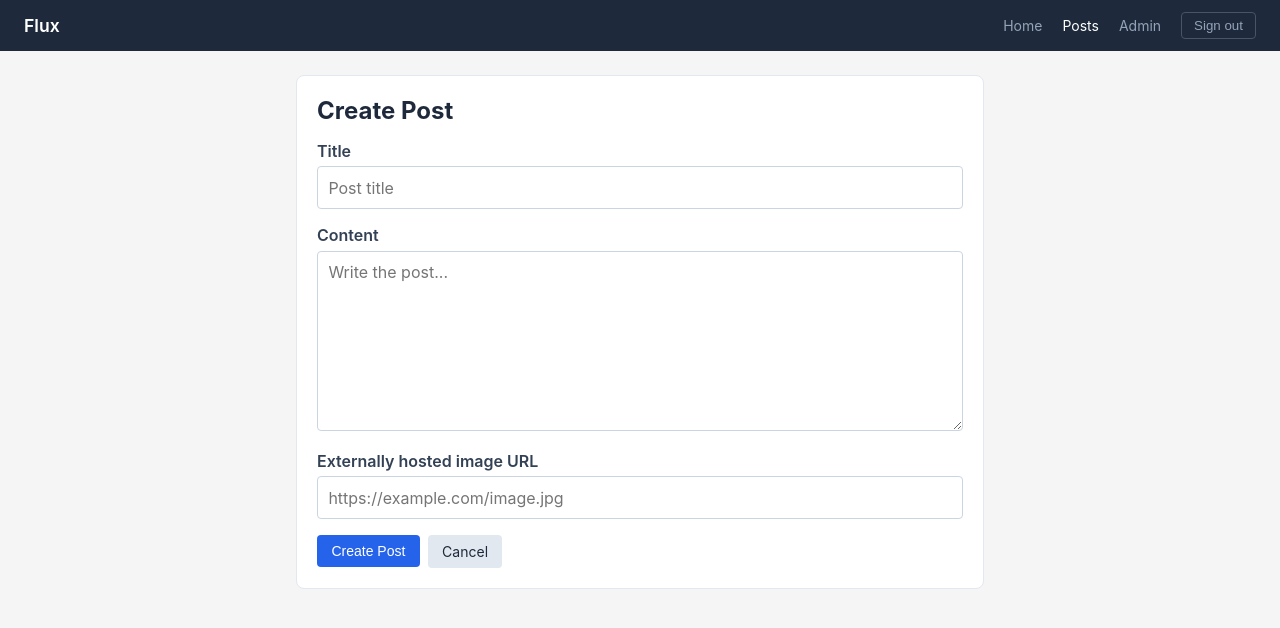
After one commit to MasterSpyColin007/Flux, a Spring Boot app: page /posts/create in a window 1280 px wide. The commit adds this page. Shown: the top 628 px of the page. Run offline with Spring Boot 4, Linux system fonts and the light colour scheme; a user stored in the database is signed in; some of the project's set-up classes (security, data sources, template engines, error pages and the like) are left out, and stand-ins take their place; some libraries are stand-ins or nearby versions.

Commit message:
Fix auth lockout and add post pages

```diff
--- /dev/null
+++ b/flux/src/main/java/com/example/flux/controller/PostPageController.java
@@ -0,0 +1,100 @@
+package com.example.flux.controller;
+
+import com.example.flux.model.Post;
+import com.example.flux.service.PostService;
+import org.springframework.stereotype.Controller;
+import org.springframework.ui.Model;
+import org.springframework.web.bind.annotation.GetMapping;
+import org.springframework.web.bind.annotation.PathVariable;
+import org.springframework.web.bind.annotation.PostMapping;
+import org.springframework.web.bind.annotation.RequestParam;
+import org.springframework.web.servlet.mvc.support.RedirectAttributes;
+
+import java.security.Principal;
+
+@Controller
+public class PostPageController {
+
+	private final PostService postService;
+
+	public PostPageController(PostService postService) {
+		this.postService = postService;
+	}
+
+	@GetMapping("/posts")
+	public String listPosts(Model model) {
+		model.addAttribute("posts", postService.getAllPosts());
+		return "posts";
+	}
+
+	@GetMapping("/posts/create")
+	public String showCreateForm(Model model) {
+		model.addAttribute("mode", "create");
+		model.addAttribute("post", new Post());
+		return "post-form";
+	}
+
+	@PostMapping("/posts/create")
+	public String createPost(@RequestParam(required = false) String title,
+							 @RequestParam String content,
+							 @RequestParam(required = false) String imageUrl,
+							 Principal principal,
+							 RedirectAttributes redirectAttributes) {
+		try {
+			Post post = postService.createPost(principal.getName(), title, content, imageUrl);
+			redirectAttributes.addFlashAttribute("success", "Post created.");
+			return "redirect:/posts/" + post.getId();
+		} catch (IllegalArgumentException ex) {
+			redirectAttributes.addFlashAttribute("error", ex.getMessage());
+			return "redirect:/posts/create";
+		}
+	}
+
+	@GetMapping("/posts/{id}")
+	public String viewPost(@PathVariable Long id, Model model) {
+		model.addAttribute("post", postService.getPostById(id));
+		return "post-detail";
+	}
+
+	@GetMapping("/posts/{id}/edit")
+	public String showEditForm(@PathVariable Long id, Model model) {
+		model.addAttribute("mode", "edit");
+		model.addAttribute("post", postService.getPostById(id));
+		return "post-form";
+	}
+
+	@PostMapping("/posts/{id}/edit")
+	public String updatePost(@PathVariable Long id,
+							 @RequestParam(required = false) String title,
+							 @RequestParam String content,
+							 @RequestParam(required = false) String imageUrl,
+							 Principal principal,
+							 RedirectAttributes redirectAttributes) {
+		try {
+			postService.updatePost(id, principal.getName(), title, content, imageUrl);
+			redirectAttributes.addFlashAttribute("success", "Post updated.");
+			return "redirect:/posts/" + id;
+		} catch (IllegalArgumentException ex) {
+			redirectAttributes.addFlashAttribute("error", ex.getMessage());
+			return "redirect:/posts/" + id + "/edit";
+		}
+	}
+
+	@GetMapping("/posts/{id}/delete")
+	public String showDeleteConfirmation(@PathVariable Long id, Model model) {
+		model.addAttribute("post", postService.getPostById(id));
+		return "post-delete";
+	}
+
+	@PostMapping("/posts/{id}/delete")
+	public String deletePost(@PathVariable Long id, Principal principal, RedirectAttributes redirectAttributes) {
+		try {
+			postService.deletePost(id, principal.getName());
+			redirectAttributes.addFlashAttribute("success", "Post deleted.");
+			return "redirect:/posts";
+		} catch (IllegalArgumentException ex) {
+			redirectAttributes.addFlashAttribute("error", ex.getMessage());
+			return "redirect:/posts/" + id + "/delete";
+		}
+	}
+}
--- a/flux/src/main/java/com/example/flux/repository/UserRepository.java
+++ b/flux/src/main/java/com/example/flux/repository/UserRepository.java
@@ -8,4 +8,5 @@ import java.util.Optional;
 public interface UserRepository extends JpaRepository<User, Long> {
 	Optional<User> findByUsername(String username);
 	Optional<User> findByEmail(String email);
+	long countByRole(String role);
 }
--- a/flux/src/main/resources/templates/home.html
+++ b/flux/src/main/resources/templates/home.html
@@ -67,6 +67,7 @@
         <span class="brand">Flux</span>
         <div class="nav-links">
             <a th:href="@{/}" class="active">Home</a>
+            <a th:href="@{/posts}">Posts</a>
             <a th:href="@{/users}" sec:authorize="hasRole('ADMIN')">Admin</a>
             <span class="user-info">Signed in as <strong sec:authentication="name">user</strong></span>
             <form th:action="@{/logout}" method="post">
@@ -79,6 +80,7 @@
         <div class="card">
             <h1>Welcome to Flux</h1>
             <p>You are signed in as <strong sec:authentication="name">user</strong>.</p>
+            <a th:href="@{/posts}" class="btn">View Posts</a>
             <a th:href="@{/users}" class="btn" sec:authorize="hasRole('ADMIN')">Admin Dashboard</a>
         </div>
     </div>
--- /dev/null
+++ b/flux/src/main/resources/templates/post-form.html
@@ -0,0 +1,69 @@
+<!DOCTYPE html>
+<html xmlns:th="http://www.thymeleaf.org" xmlns:sec="http://www.thymeleaf.org/extras/spring-security">
+<head>
+    <meta charset="UTF-8">
+    <meta name="viewport" content="width=device-width, initial-scale=1.0">
+    <title th:text="${mode == 'edit'} ? 'Flux - Edit Post' : 'Flux - Create Post'">Flux - Post</title>
+    <style>
+        * { margin: 0; padding: 0; box-sizing: border-box; }
+        body { font-family: -apple-system, BlinkMacSystemFont, 'Segoe UI', Roboto, sans-serif; background: #f5f5f5; color: #333; }
+        nav { background: #1e293b; color: #fff; padding: 0.75rem 1.5rem; display: flex; align-items: center; justify-content: space-between; }
+        nav .brand { font-weight: 600; font-size: 1.1rem; }
+        nav .nav-links { display: flex; align-items: center; gap: 1.25rem; }
+        nav a { color: #94a3b8; text-decoration: none; font-size: 0.875rem; }
+        nav a:hover, nav a.active { color: #fff; }
+        nav form { display: inline; }
+        nav button { background: none; border: 1px solid #475569; color: #94a3b8; padding: 0.3rem 0.75rem; border-radius: 4px; cursor: pointer; }
+        .container { max-width: 720px; margin: 1.5rem auto; padding: 0 1rem; }
+        .form-panel { background: #fff; border: 1px solid #e2e8f0; border-radius: 8px; padding: 1.25rem; }
+        h1 { font-size: 1.5rem; color: #1e293b; margin-bottom: 1rem; }
+        .form-group { margin-bottom: 1rem; }
+        label { display: block; margin-bottom: 0.35rem; font-weight: 600; color: #334155; }
+        input, textarea { width: 100%; padding: 0.65rem; border: 1px solid #cbd5e1; border-radius: 4px; font: inherit; }
+        textarea { min-height: 180px; resize: vertical; }
+        .form-actions { display: flex; gap: 0.5rem; flex-wrap: wrap; align-items: center; }
+        .btn { display: inline-block; padding: 0.5rem 0.9rem; background: #2563eb; color: #fff; border: none; border-radius: 4px; text-decoration: none; font-size: 0.875rem; cursor: pointer; }
+        .btn:hover { background: #1d4ed8; }
+        .btn-secondary { background: #e2e8f0; color: #1e293b; }
+        .btn-secondary:hover { background: #cbd5e1; }
+        .alert { padding: 0.75rem 1rem; border-radius: 4px; margin-bottom: 1rem; font-size: 0.875rem; }
+        .alert-error { background: #fef2f2; color: #991b1b; border: 1px solid #fecaca; }
+        @media (max-width: 700px) { nav { align-items: flex-start; flex-direction: column; gap: 0.75rem; } nav .nav-links { flex-wrap: wrap; } }
+    </style>
+</head>
+<body>
+    <nav>
+        <span class="brand">Flux</span>
+        <div class="nav-links">
+            <a th:href="@{/}">Home</a>
+            <a th:href="@{/posts}" class="active">Posts</a>
+            <a th:href="@{/users}" sec:authorize="hasRole('ADMIN')">Admin</a>
+            <form th:action="@{/logout}" method="post"><button type="submit">Sign out</button></form>
+        </div>
+    </nav>
+    <main class="container">
+        <div th:if="${error}" class="alert alert-error" th:text="${error}"></div>
+        <section class="form-panel">
+            <h1 th:text="${mode == 'edit'} ? 'Edit Post' : 'Create Post'">Create Post</h1>
+            <form method="post" th:action="${mode == 'edit'} ? @{/posts/{id}/edit(id=${post.id})} : @{/posts/create}">
+                <div class="form-group">
+                    <label for="title">Title</label>
+                    <input id="title" name="title" type="text" th:value="${post.title}" placeholder="Post title">
+                </div>
+                <div class="form-group">
+                    <label for="content">Content</label>
+                    <textarea id="content" name="content" required th:text="${post.content}" placeholder="Write the post..."></textarea>
+                </div>
+                <div class="form-group">
+                    <label for="imageUrl">Externally hosted image URL</label>
+                    <input id="imageUrl" name="imageUrl" type="url" th:value="${post.imageUrl}" placeholder="https://example.com/image.jpg">
+                </div>
+                <div class="form-actions">
+                    <button class="btn" type="submit" th:text="${mode == 'edit'} ? 'Save Changes' : 'Create Post'">Save</button>
+                    <a class="btn btn-secondary" th:href="${mode == 'edit'} ? @{/posts/{id}(id=${post.id})} : @{/posts}">Cancel</a>
+                </div>
+            </form>
+        </section>
+    </main>
+</body>
+</html>
```
Also changed, not shown: flux/src/main/java/com/example/flux/controller/UserController.java (+9 -0 lines), flux/src/main/resources/templates/post-delete.html (added, +57 -0 lines), flux/src/main/resources/templates/post-detail.html (added, +66 -0 lines), flux/src/main/resources/templates/posts.html (added, +77 -0 lines), README.md, 2 other files.
